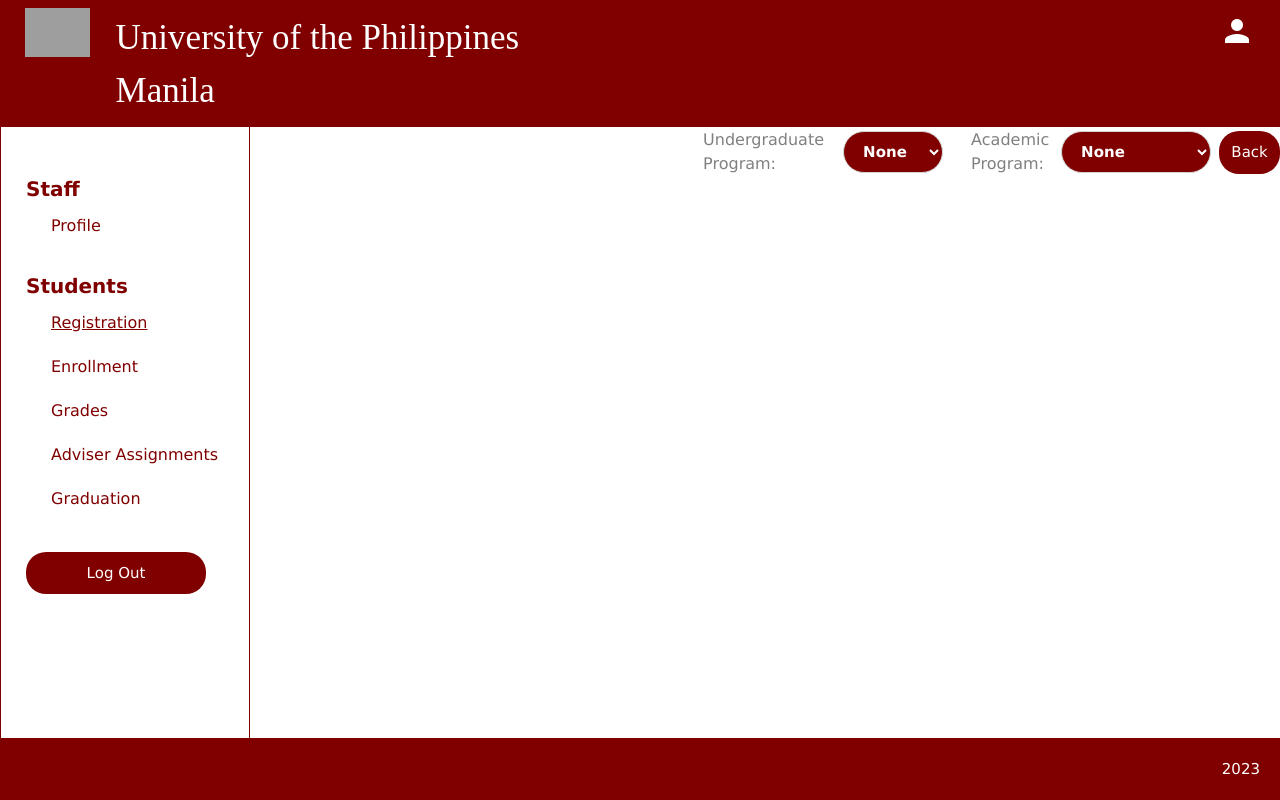
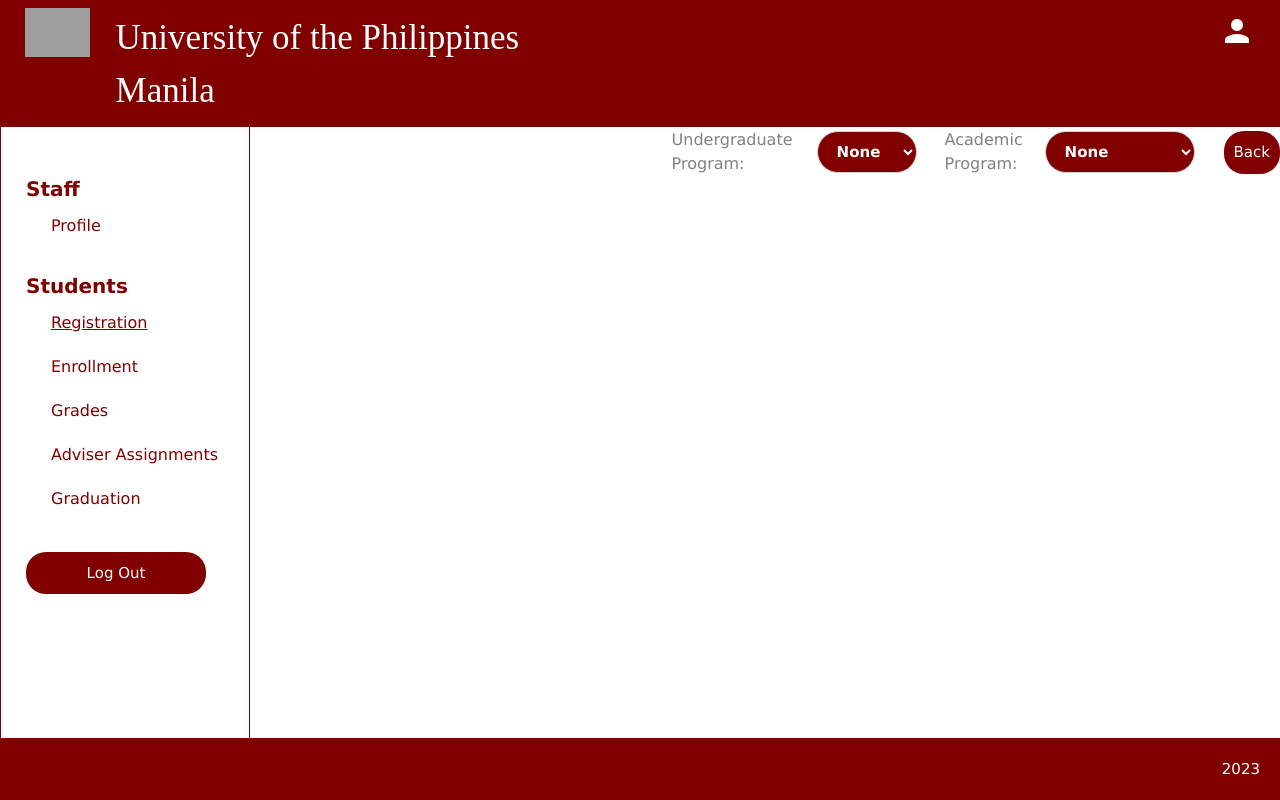
Before and after one commit to SSSDjango/StudentStatusSystem, a Django app: template login_app/templates/curriculum_guide.html in a window 1280 px wide. Run offline with Django 4.2, Linux system fonts and the light colour scheme; the template is opened without the code that fills it, so the values that code supplies are empty; grey boxes are pictures that could not be loaded.

Commit message:
files from rencio

```diff
--- a/login_app/templates/curriculum_guide.html
+++ b/login_app/templates/curriculum_guide.html
@@ -215,16 +215,16 @@
 
     <form id="filter" method="POST" action="{% url 'curriculum_guide' %}"> {% csrf_token %}
     <div style="display: flex; align-items: center; margin-top: 2%; margin-left: 18%;">
-        <label style="width: 25%;">
+        <label style="width: 20%;">
             {% if program_filter == 'None' %} <div style="width: 350px;">Select Undergraduate Program and Academic Year</div>
             {% elif program_filter == 'BSCS' %} BS Computer Science
             {% elif program_filter == 'BSAP' %} BS Applied Physics
             {% elif program_filter == 'BSBC' %} BS Biochemistry
             {% endif %}
         </label>
-        <div style="display: flex; flex-direction: row; align-items: center; margin-left: 28%;">
+        <div style="display: flex; flex-direction: row; align-items: center; margin-left: 35%;">
             <div style="width: 150px; font-size: 16px; color: gray;">Undergraduate Program: </div>
-            <select id="program" name='program' class="enroll-dropdown" style="margin-right: 8px; margin-left: -10px; width: 100px;">
+            <select id="program" name='program' class="enroll-dropdown" style="margin-right: 8px; margin-left: -5px; width: 100px;">
                 {% if program_filter == 'None' %}
                     <option selected>None</option>
                 {% else %}
@@ -242,7 +242,7 @@
 
         <div style="display: flex; flex-direction: row; align-items: center; margin-left: 20px;">
             <div style="width: 150px; font-size: 16px; color: gray;">Academic Program: </div>
-            <select id="year" name='year' class="enroll-dropdown" style="margin-right: 8px; margin-left: -60px; width: 150px;">
+            <select id="year" name='year' class="enroll-dropdown" style="margin-right: 8px; margin-left: -50px; width: 150px;">
                 {% if year_filter == 'None' %}
                     <option selected>None</option>
                 {% else %}
@@ -258,7 +258,7 @@
             </select>
         </div>
 
-        <button style="width: 80px; margin-left: 0%;" type="button" onclick="window.location.href='/manage_registration'">Back</a></button>
+        <button style="width: 100px; margin-left: 2%;" type="button" onclick="window.location.href='/manage_registration'">Back</a></button>
         <button type="submit" hidden></button>
     </div>
     </form>
--- a/login_app/templates/enrollment.html
+++ b/login_app/templates/enrollment.html
@@ -218,7 +218,7 @@
               <tr>
               <td style="font-weight: 600;">{{ x.subject_offered.subject_name }}</td>
               <td>{{ x.subject_offered.subject_title }}</td>
-              <td>{{ x.class_code }}</td>
+              <td>{{ x.subject_offered.class_code }}</td>
               <td>{{ x.enrolled }} enrolled</td>
               <td>{{ x.professor.first_name }} {{ x.professor.last_name }}</td>
               <td style="padding-right: 120px;">
```
Also changed, not shown: db.sqlite3, login_app/migrations/0038_remove_subject_class_code_offeredsubject_class_code_and_more.py.
